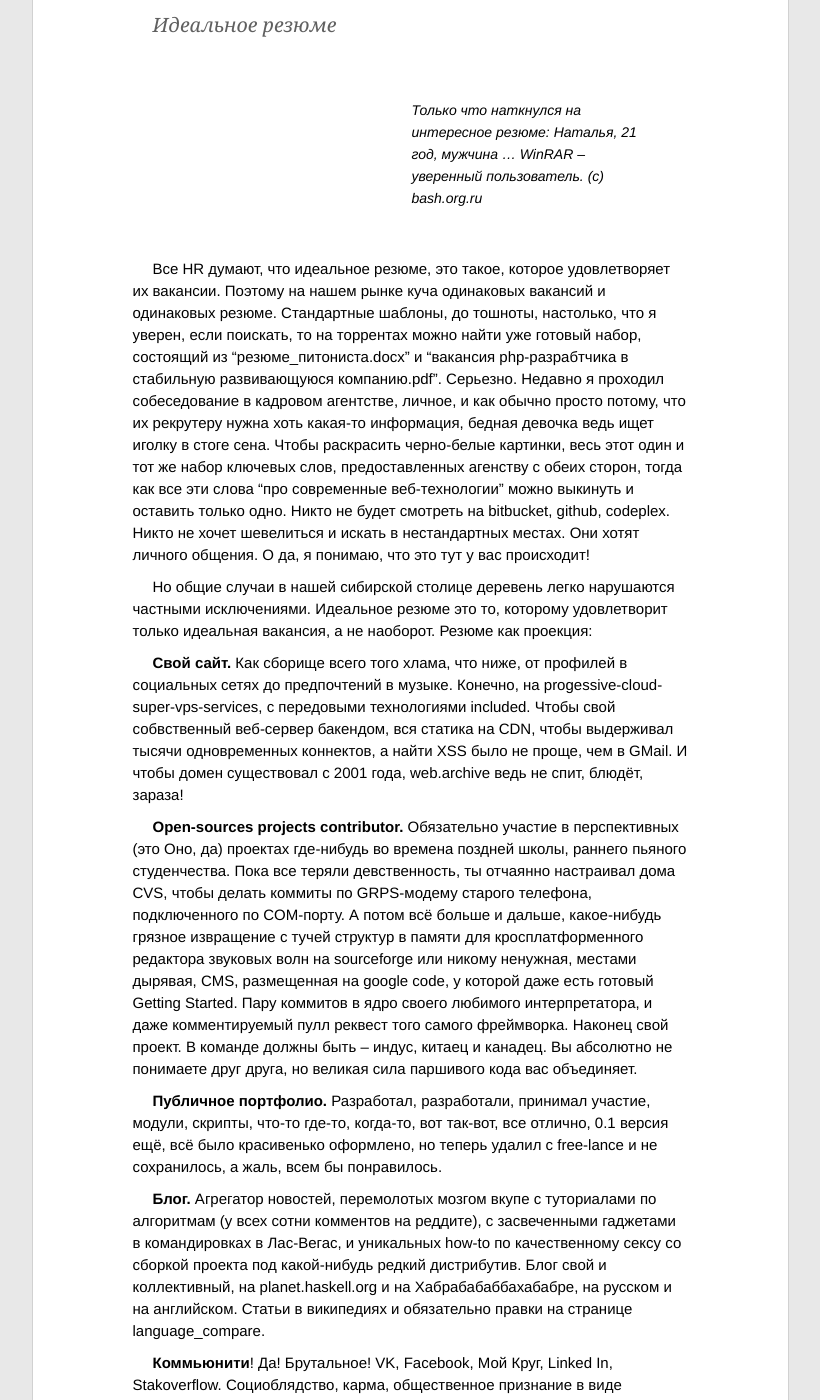
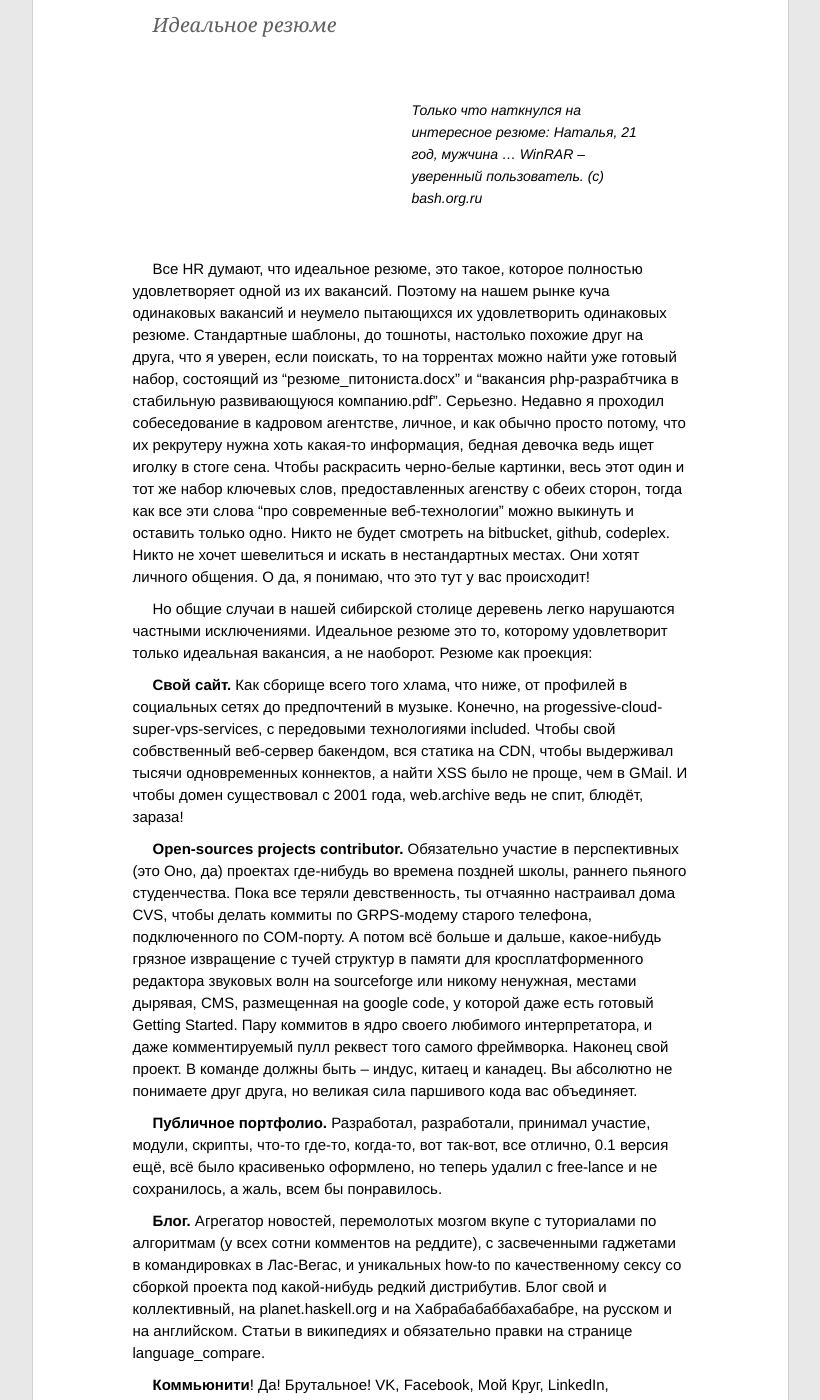
Before and after one commit to ptmt/ptmt.github.com, a Jekyll site: the page built from _posts/2012-03-2-ideal-cv.md, in a window 1280 px wide and 1400 px high, scrolled down 498 px. Shown: the whole window, without its empty margins (230-1050 px from the left). Built offline with Jekyll 4.4.1, drawn with Linux system fonts in a browser that asks for light colours; Markdown is read by kramdown in place of the engine named in the settings; some of the changed text lies outside the part shown.

Commit message:
new post

```diff
--- a/_posts/2012-03-2-ideal-cv.md
+++ b/_posts/2012-03-2-ideal-cv.md
@@ -15,7 +15,7 @@
 > ...
 > WinRAR – уверенный пользователь. (с) bash.org.ru
 
-Все HR думают, что идеальное резюме, это такое, которое удовлетворяет их вакансии. Поэтому на нашем рынке куча одинаковых вакансий и одинаковых резюме. Стандартные шаблоны, до тошноты, настолько, что я уверен, если поискать, то на торрентах можно найти уже готовый набор, состоящий из “резюме_питониста.docx” и “вакансия php-разрабтчика в стабильную развивающуюся компанию.pdf”. Серьезно. Недавно я проходил собеседование в кадровом агентстве, личное, и как обычно просто потому, что их рекрутеру нужна хоть какая-то информация, бедная девочка ведь ищет иголку в стоге сена. Чтобы раскрасить черно-белые картинки, весь этот один и тот же набор ключевых слов, предоставленных агенству с обеих сторон, тогда как все эти слова "про современные веб-технологии" можно выкинуть и оставить только одно. Никто не будет смотреть на bitbucket, github, codeplex. Никто не хочет шевелиться и искать в нестандартных местах. Они хотят личного общения. О да, я понимаю, что это тут у вас происходит!
+Все HR думают, что идеальное резюме, это такое, которое полностью удовлетворяет одной из их вакансий. Поэтому на нашем рынке куча одинаковых вакансий и неумело пытающихся их удовлетворить одинаковых резюме. Стандартные шаблоны, до тошноты, настолько похожие друг на друга, что я уверен, если поискать, то на торрентах можно найти уже готовый набор, состоящий из “резюме_питониста.docx” и “вакансия php-разрабтчика в стабильную развивающуюся компанию.pdf”. Серьезно. Недавно я проходил собеседование в кадровом агентстве, личное, и как обычно просто потому, что их рекрутеру нужна хоть какая-то информация, бедная девочка ведь ищет иголку в стоге сена. Чтобы раскрасить черно-белые картинки, весь этот один и тот же набор ключевых слов, предоставленных агенству с обеих сторон, тогда как все эти слова "про современные веб-технологии" можно выкинуть и оставить только одно. Никто не будет смотреть на bitbucket, github, codeplex. Никто не хочет шевелиться и искать в нестандартных местах. Они хотят личного общения. О да, я понимаю, что это тут у вас происходит!
 
 Но общие случаи в нашей сибирской столице деревень легко нарушаются частными исключениями. Идеальное резюме это то, которому удовлетворит только идеальная вакансия, а не наоборот. Резюме как проекция:
 
@@ -27,11 +27,11 @@
 
 **Блог.** Агрегатор новостей, перемолотых мозгом вкупе с туториалами по алгоритмам (у всех сотни комментов на реддите), с засвеченными гаджетами в командировках в Лас-Вегас, и уникальных how-to по качественному сексу со сборкой проекта под какой-нибудь редкий дистрибутив. Блог свой и коллективный, на planet.haskell.org и на Хабрабабаббахабабре, на русском и на английском. Статьи в википедиях и обязательно правки на странице language_compare.
 
-**Коммьюнити**! Да! Брутальное! VK, Facebook, Мой Круг, Linked In, Stakoverflow. Социоблядство, карма, общественное признание в виде докладов, презентаций, конференций.
+**Коммьюнити**! Да! Брутальное! VK, Facebook, Мой Круг, LinkedIn, StaсkOverflow, Social.MSDN. Социоблядство, карма, общественное признание в виде докладов, презентаций, конференций. И ещё ты тот самый *окамл-кун*, но это никто никогда не узнает.
 
-**Спорт.** Профиль на проектах по решению олимпиадных задач. Топ-кодер, конечно же в синей группе, и Facebook Hacker Cup.
+**Спорт.** Профиль на проектах по решению олимпиадных задач. Топ-кодер, где ты конечно же в синей группе, и ещё модный Facebook Hacker Cup.
 
-**Книга.** Не особо популярная, но книга, вот же она, на Amazon продается.
+**Книга.** Не особо популярная, но всё-таки дописанная книга, вот же она, на Amazon продается.
 
 ## Идеальная вакансия ##
 
```
